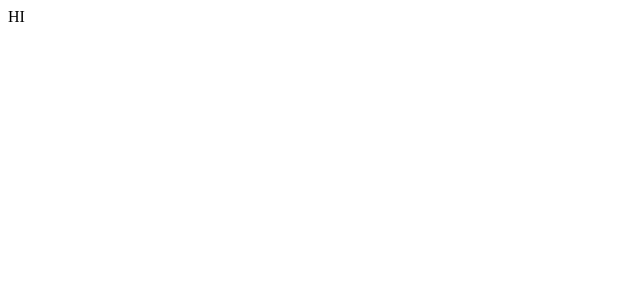
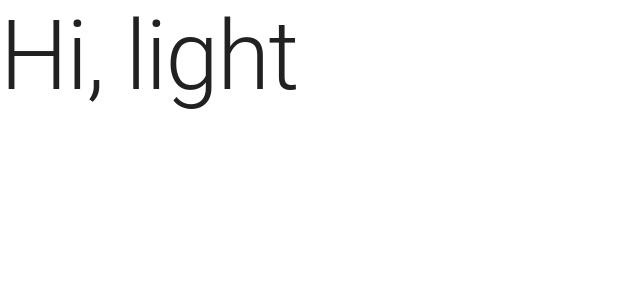
Before and after one commit to ismarthawkback/new-pbx-web-app, a React (Vite) app in the folder frontend/: page / in a window 1280 px wide. Shown: the top 300 px of the page, without its empty margins (0-640 px from the left). Built offline with nearby package versions, Linux system fonts and the light colour scheme.

Commit message:
Theme Toggle and Theme Context set

```diff
--- a/frontend/src/App.jsx
+++ b/frontend/src/App.jsx
@@ -1,10 +1,26 @@
+import Typography from '@mui/material/Typography'
+import { ThemeContext } from './contexts/ThemeContext'
+import { useContext } from 'react'
+import { createTheme, CssBaseline, ThemeProvider } from '@mui/material'
 
 
 function App() {
+  const {theme, toggleTheme} = useContext(ThemeContext)
+
+  const appTheme = createTheme({
+    palette: {
+      mode: theme,
+    },
+  });
 
   return (
     <>
-      HI    </>
+    <ThemeProvider theme={appTheme}>
+      <CssBaseline />
+      <Typography variant="h1">Hi, {theme}</Typography>
+    </ThemeProvider>
+
+    </>
   )
 }
 
--- /dev/null
+++ b/frontend/src/contexts/ThemeContext.jsx
@@ -0,0 +1,17 @@
+import { createContext, useState } from "react";
+
+export const ThemeContext = createContext();
+export default function ThemeContextProvider({children}) {
+    const [theme, setTheme] = useState('light')
+    const toggleTheme = () => {
+        setTheme(prev => {
+            if(prev === 'dark') return 'light'
+            return 'dark'
+        })
+    }
+    return <ThemeContext.Provider value={{
+        theme, toggleTheme
+    }}>
+        {children}
+    </ThemeContext.Provider>
+}
--- a/frontend/src/main.jsx
+++ b/frontend/src/main.jsx
@@ -1,9 +1,13 @@
 import React from 'react'
 import ReactDOM from 'react-dom/client'
 import App from './App.jsx'
+import ThemeContextProvider from './contexts/ThemeContext.jsx'
 
 ReactDOM.createRoot(document.getElementById('root')).render(
   <React.StrictMode>
-    <App />
+    <ThemeContextProvider>
+      <App />
+    </ThemeContextProvider>
+
   </React.StrictMode>,
 )
```
